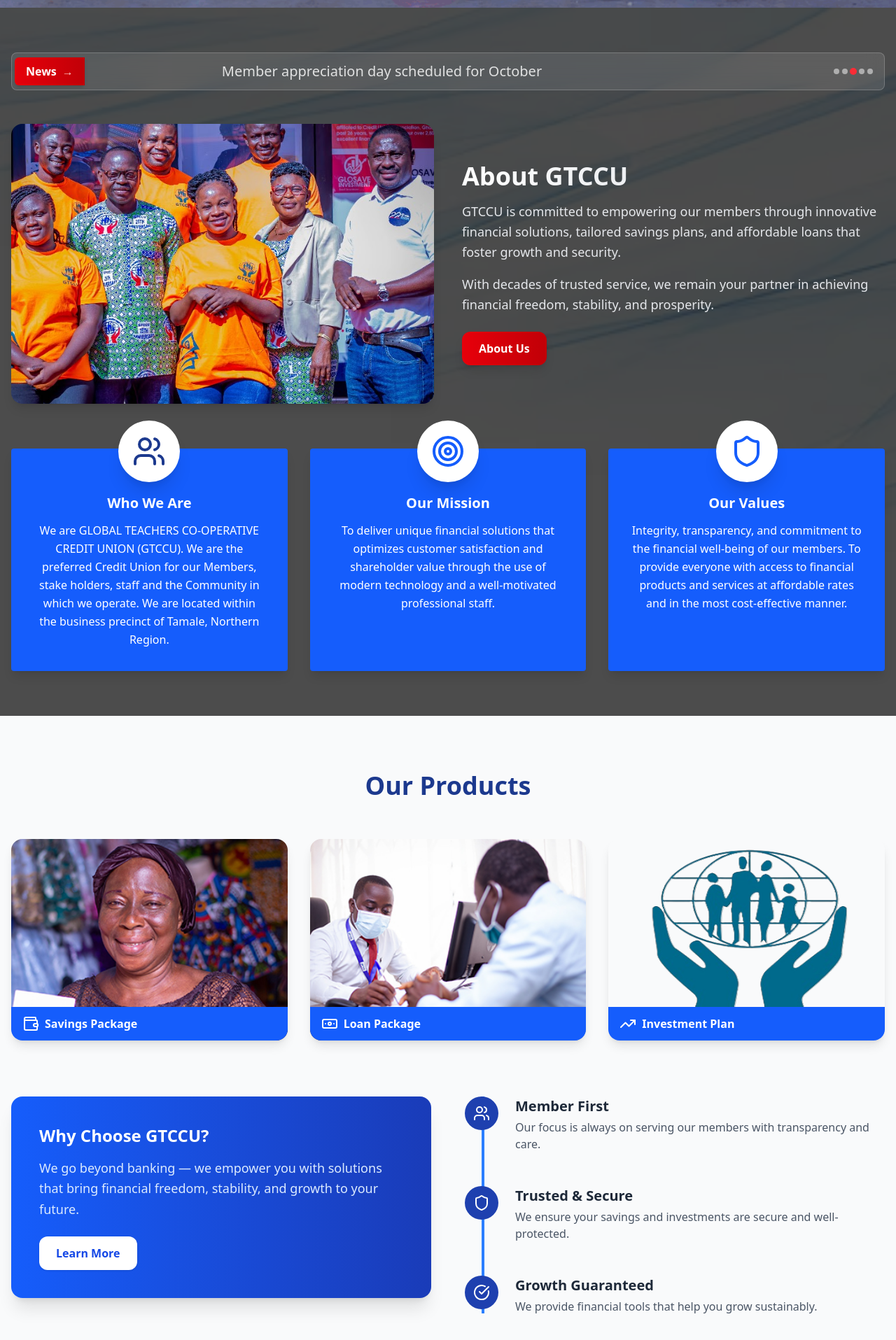
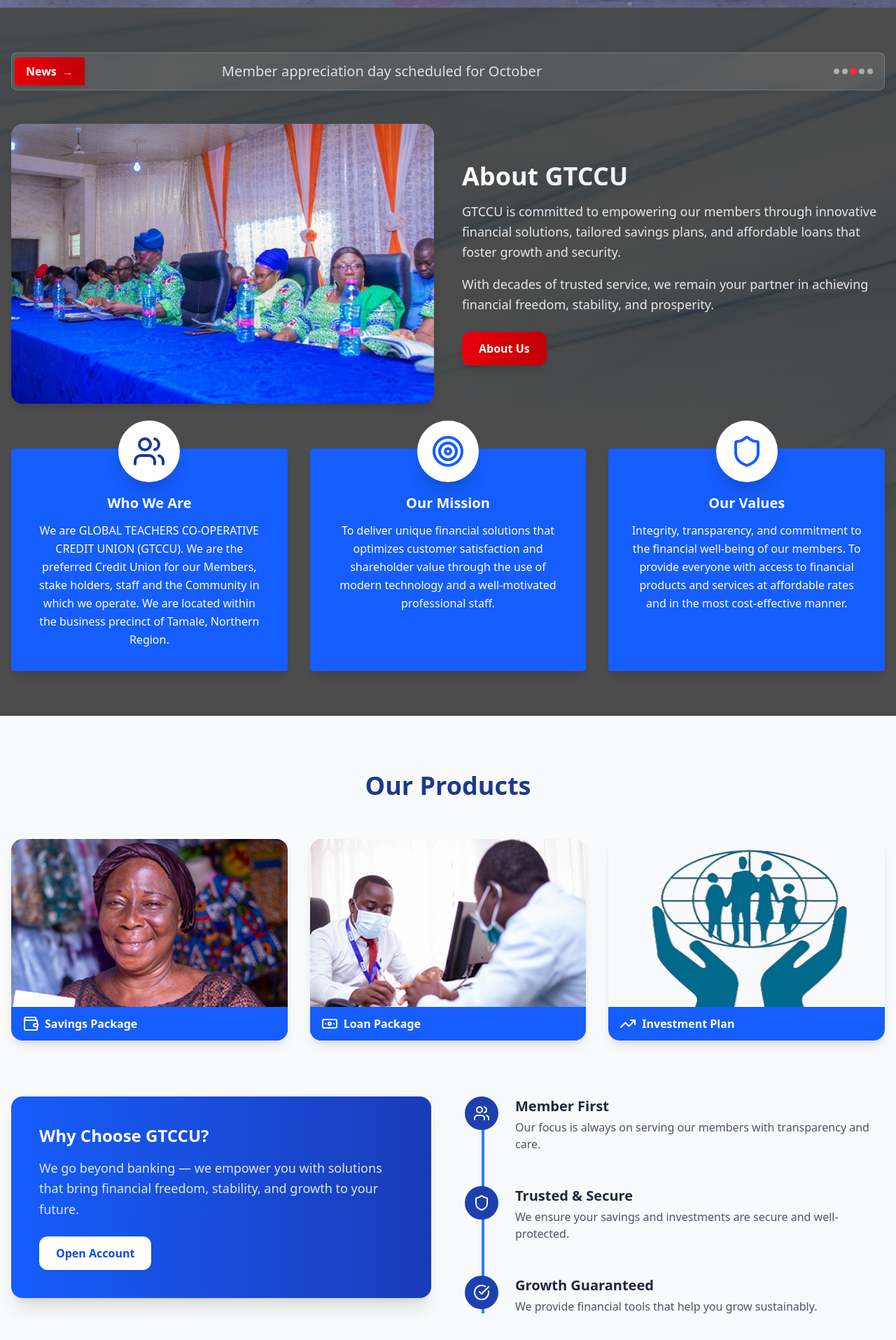
Before and after one commit to Namibra-Devs/gtccu_website, a React (Vite) app in the folder gtccu/: page / in a window 1280 px wide. Shown: the part 789-2704 px from the top of the page at 70% size. Built offline with nearby package versions, Linux system fonts and the light colour scheme.

Commit message:
images updated

```diff
--- a/gtccu/src/components/sections/AboutSection.jsx
+++ b/gtccu/src/components/sections/AboutSection.jsx
@@ -153,7 +153,7 @@
           >
             <div className="relative">
               <img
-                src="/images/about1.jpeg"
+                src="/images/about2.jpeg"
                 alt="About GTCCU"
                 className="relative rounded-2xl shadow-lg object-cover w-full h-[350px] md:h-[400px] z-10"
               />
--- a/gtccu/src/components/sections/ProductSection.jsx
+++ b/gtccu/src/components/sections/ProductSection.jsx
@@ -175,7 +175,7 @@
                       className="inline-block px-4 py-2 bg-white text-blue-700 font-semibold rounded-lg shadow hover:bg-gray-200 transition"
                       onClick={(e) => e.stopPropagation()} // don’t close when clicking link
                     >
-                      Open Account
+                      Learn More
                     </Link>
                   </div>
                 </div>
@@ -203,7 +203,7 @@
               to="/about"
               className="inline-block px-6 py-3 bg-white text-blue-700 font-semibold rounded-xl shadow hover:bg-gray-200 transition"
             >
-              Learn More
+              Open Account
             </Link>
           </motion.div>
 
--- a/gtccu/src/features/LandingPage.jsx
+++ b/gtccu/src/features/LandingPage.jsx
@@ -6,7 +6,7 @@
 const slides = [
   {
     id: 1,
-    image: "/images/hero1.jpg",
+    image: "/images/about1.jpeg",
     title: "Welcome to GTCCU",
     subtitle: "Your trusted Credit Union for savings, loans, and financial growth.",
   },
```
Also changed, not shown: gtccu/public/images/about2.jpeg (added), gtccu/public/images/hero1.jpg (deleted).
